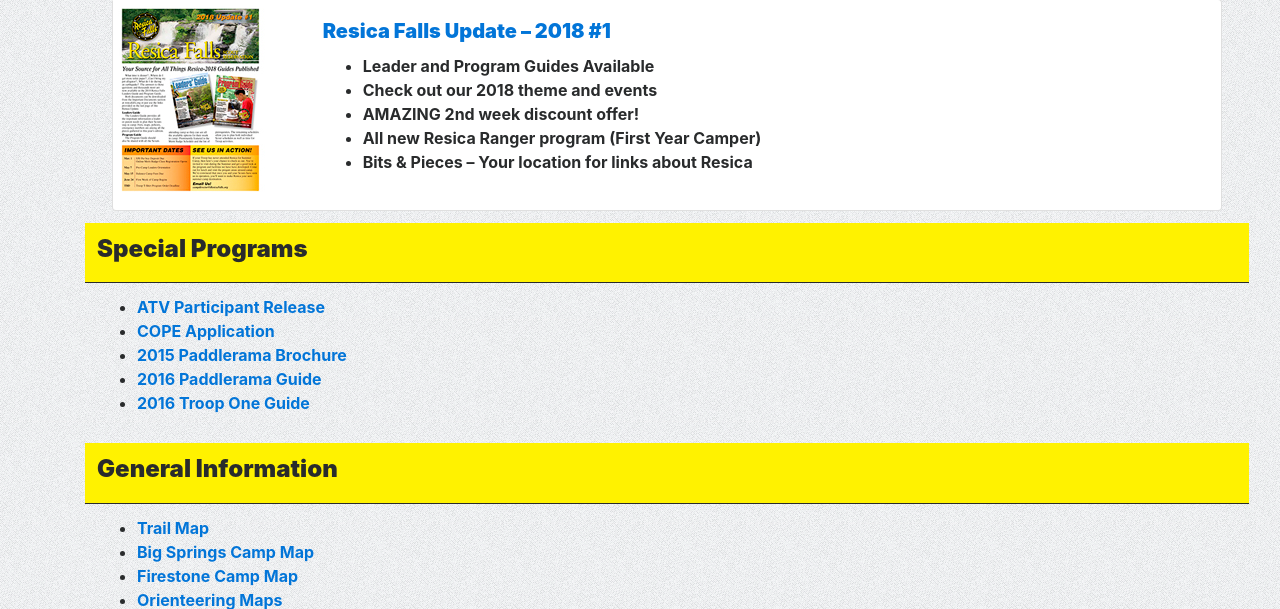
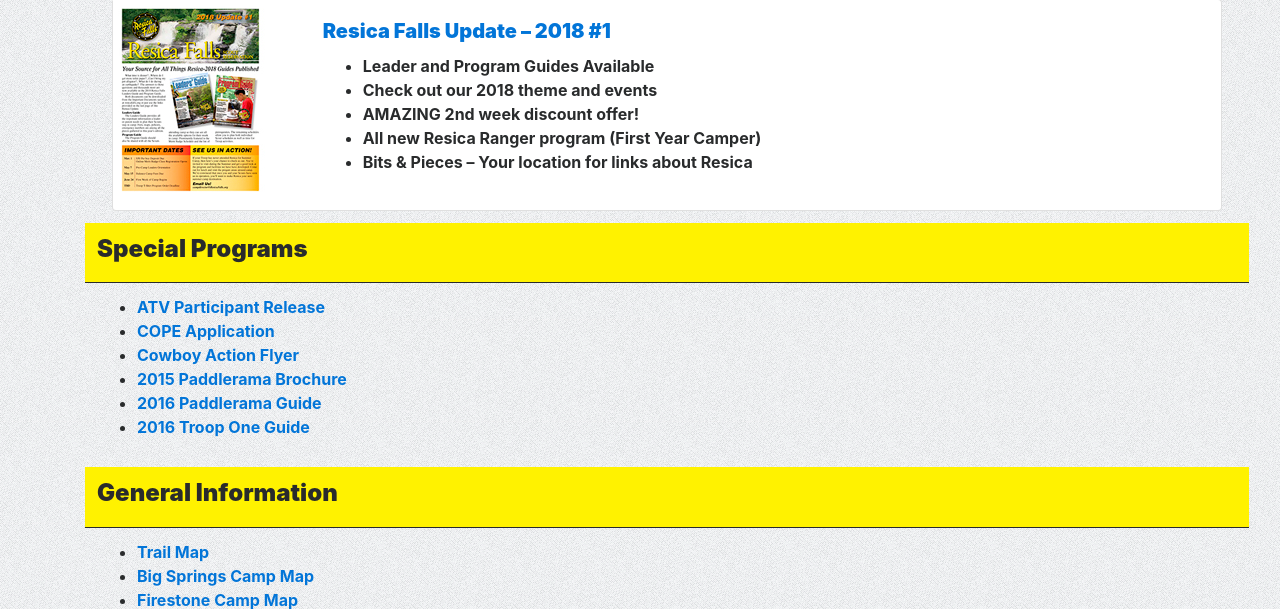
Before and after one commit to col-bsa/ResicaFalls.org, a PHP site: page /important-documents in a window 1280 px wide. Shown: the part 701-1310 px from the top of the page. Run offline with PHP 8.4, Linux system fonts and the light colour scheme; lists and menus that the app fills with data are empty; some libraries are stand-ins or nearby versions.

Commit message:
Added cowboy action

```diff
--- a/important-documents.php
+++ b/important-documents.php
@@ -83,13 +83,14 @@
 									<ul>
 										<li><a download href="_files\special_programs\ATV_Participant_Release.pdf">ATV Participant Release</a></li>
 										<li><a download href="_files\special_programs\COPE_Application.pdf">COPE Application</a></li>
+										<li><a download href="_files\special_programs\CowboyActionFlyer-Permission.pdf">Cowboy Action Flyer</a></li>
 										<li><a download href="_files\special_programs\2015_Paddlerama_Brochure.pdf">2015 Paddlerama Brochure</a></li>
 										<li><a download href="_files\special_programs\2016_Paddlerama_Guide.pdf">2016 Paddlerama Guide</a></li>
 										<li><a download href="_files\special_programs\2016_Troop_One_Guide.pdf">2016 Troop One Guide</a></li>
 									</ul>
 								</th>
 							</tr>
-              <tr class="table-highlight">
+							<tr class="table-highlight">
 								<th><h4>General Information</h4></th>
 							</tr>
 							<tr>
```
Also changed, not shown: 1 other file.
